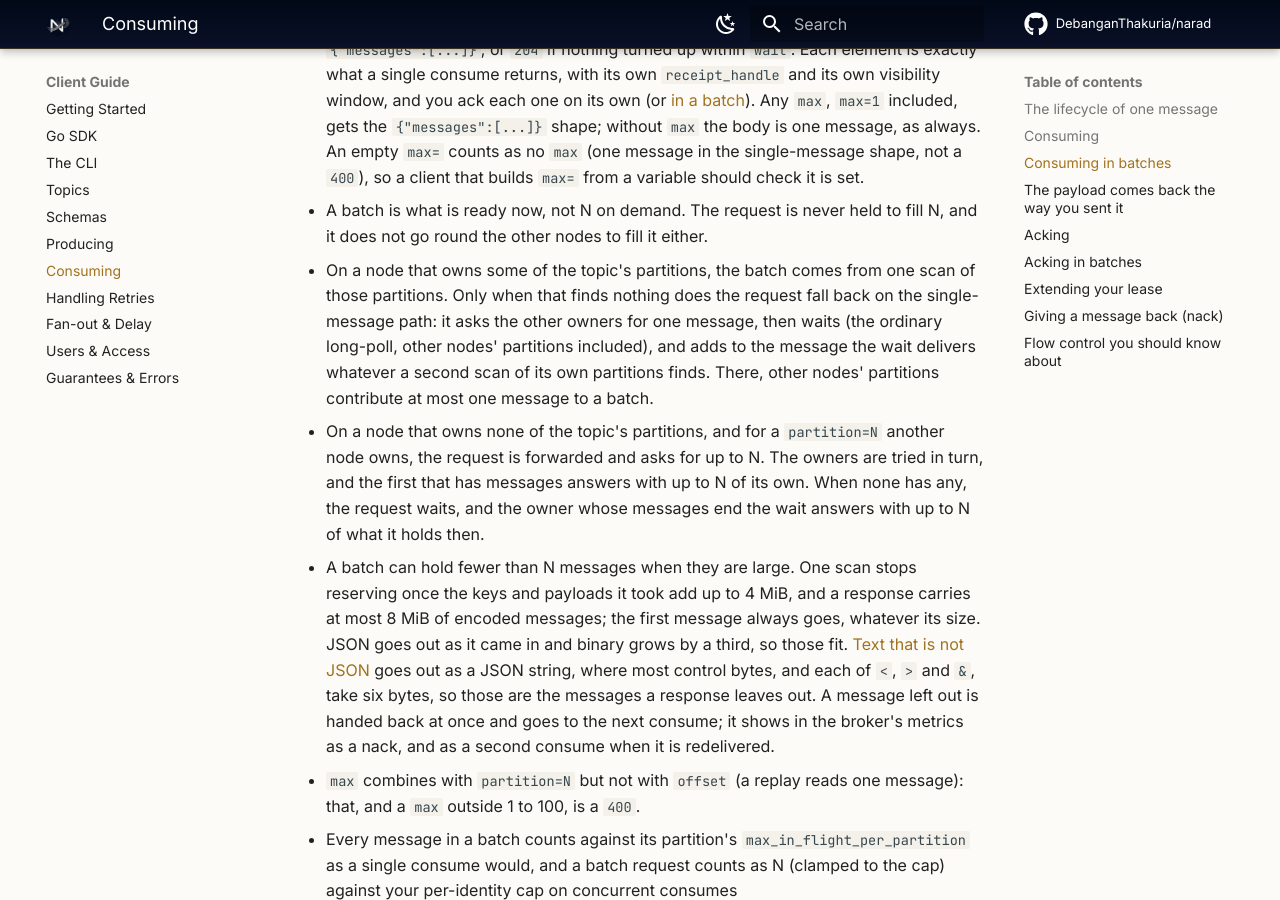
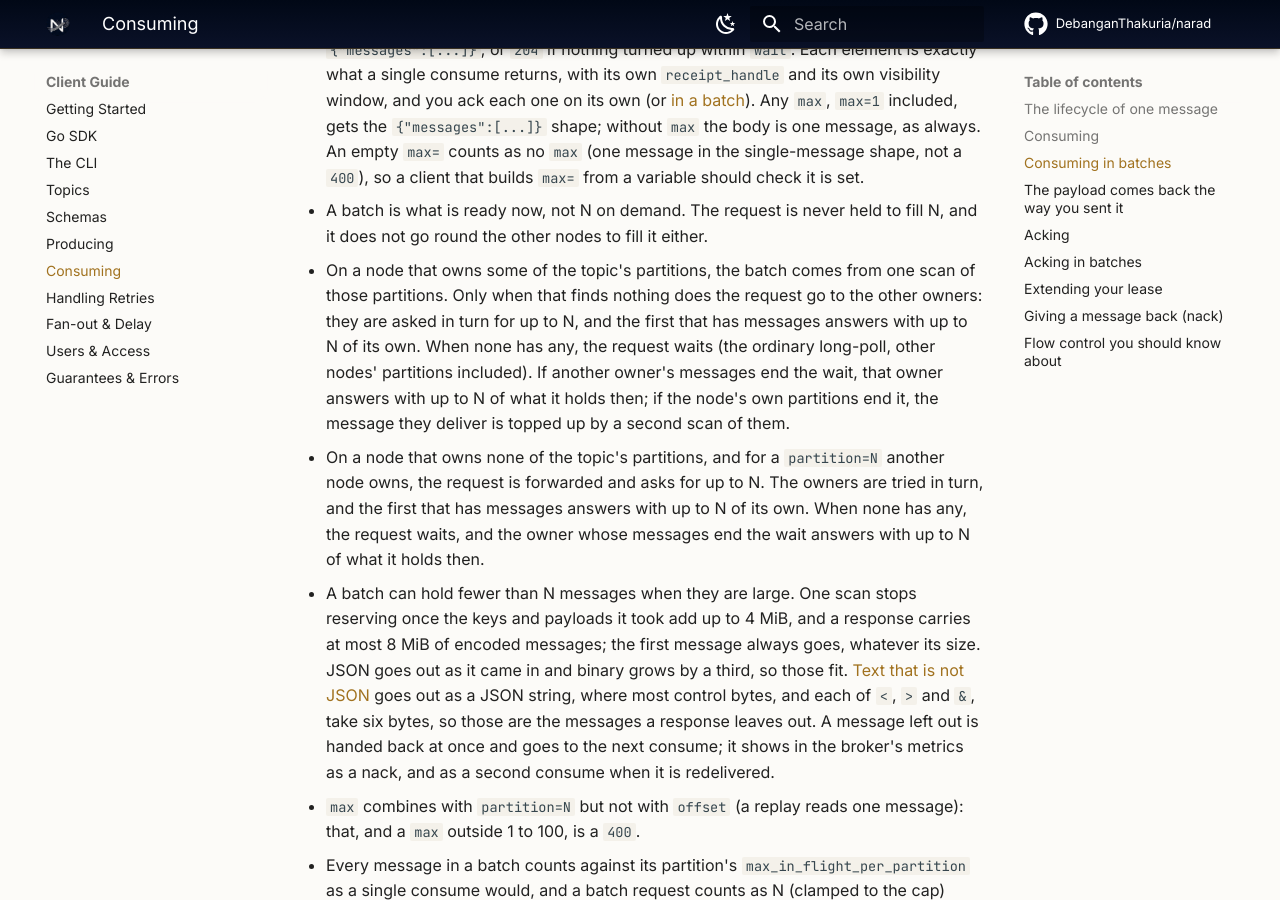
Before and after one commit to DebanganThakuria/narad, an MkDocs documentation site: the page built from docs/client/consuming.md, in a window 1280 px wide and 900 px high, scrolled down 1711 px. Built offline with MkDocs 1.6.1 and Material for MkDocs 9.7.7, drawn with Linux system fonts in a browser that asks for light colours; comment, search, counter and statistics services are not loaded.

Commit message:
docs: a local-owner batch consume takes the other owners' batch
The consuming guide said that on a node owning some of the topic's
partitions, other nodes' partitions contribute at most one message to
a batch. With the handler now asking the other owners for up to N in
its probe and in the wait's claim, the line describes that instead:
the first owner with messages answers with up to N, a parked request
is answered with up to N by the owner whose messages end the wait, and
a message from the node's own partitions is still topped up by a
second scan of them.

Co-Authored-By: Claude Opus 5.5 <noreply@anthropic.com>

```diff
--- a/docs/client/consuming.md
+++ b/docs/client/consuming.md
@@ -39,7 +39,7 @@ curl -u $AUTH -H 'X-Narad-Client: curl' "$NARAD/v1/topics/orders/consume?wait=10
 - A batch consume must send an `X-Narad-Client` header (any value; the CLI and the Go SDK send it), else `400`. A consume reserves messages, and a page on another origin could send a `GET` with an operator's cached Basic credentials; the header forces a CORS preflight, which Narad never approves. A single consume does not need it.
 - `max=N`, from 1 to 100, asks for up to N messages in one response: `200` with `{"messages":[...]}`, or `204` if nothing turned up within `wait`. Each element is exactly what a single consume returns, with its own `receipt_handle` and its own visibility window, and you ack each one on its own (or [in a batch](#acking-in-batches)). Any `max`, `max=1` included, gets the `{"messages":[...]}` shape; without `max` the body is one message, as always. An empty `max=` counts as no `max` (one message in the single-message shape, not a `400`), so a client that builds `max=` from a variable should check it is set.
 - A batch is what is ready now, not N on demand. The request is never held to fill N, and it does not go round the other nodes to fill it either.
-- On a node that owns some of the topic's partitions, the batch comes from one scan of those partitions. Only when that finds nothing does the request fall back on the single-message path: it asks the other owners for one message, then waits (the ordinary long-poll, other nodes' partitions included), and adds to the message the wait delivers whatever a second scan of its own partitions finds. There, other nodes' partitions contribute at most one message to a batch.
+- On a node that owns some of the topic's partitions, the batch comes from one scan of those partitions. Only when that finds nothing does the request go to the other owners: they are asked in turn for up to N, and the first that has messages answers with up to N of its own. When none has any, the request waits (the ordinary long-poll, other nodes' partitions included). If another owner's messages end the wait, that owner answers with up to N of what it holds then; if the node's own partitions end it, the message they deliver is topped up by a second scan of them.
 - On a node that owns none of the topic's partitions, and for a `partition=N` another node owns, the request is forwarded and asks for up to N. The owners are tried in turn, and the first that has messages answers with up to N of its own. When none has any, the request waits, and the owner whose messages end the wait answers with up to N of what it holds then.
 - A batch can hold fewer than N messages when they are large. One scan stops reserving once the keys and payloads it took add up to 4 MiB, and a response carries at most 8 MiB of encoded messages; the first message always goes, whatever its size. JSON goes out as it came in and binary grows by a third, so those fit. [Text that is not JSON](#the-payload-comes-back-the-way-you-sent-it) goes out as a JSON string, where most control bytes, and each of `<`, `>` and `&`, take six bytes, so those are the messages a response leaves out. A message left out is handed back at once and goes to the next consume; it shows in the broker's metrics as a nack, and as a second consume when it is redelivered.
 - `max` combines with `partition=N` but not with `offset` (a replay reads one message): that, and a `max` outside 1 to 100, is a `400`.
```
